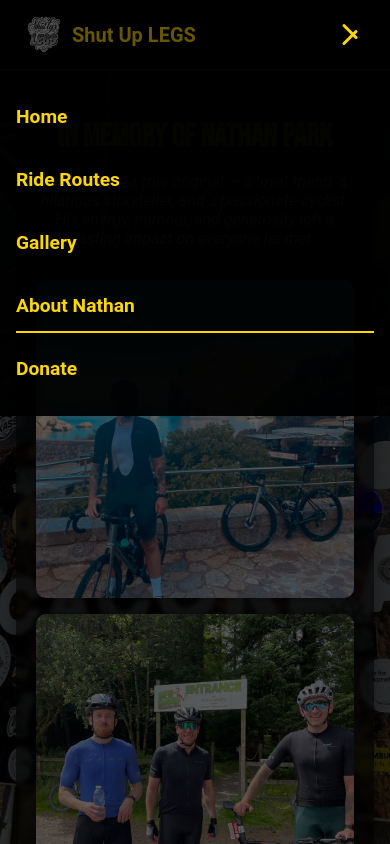
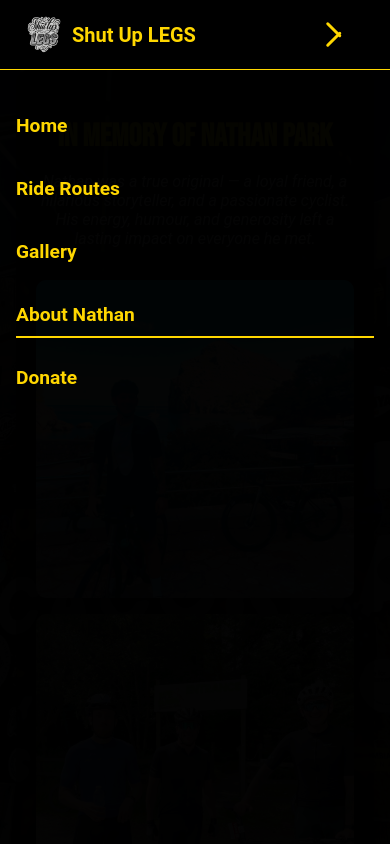
Before and after one commit to ahmedmatar88/shut-up-legs-site, a React (Vite) app: page /about in a window 390 px wide. Both pictures are taken after a click on the button "Toggle menu". Built offline with nearby package versions, Linux system fonts and the light colour scheme.

Commit message:
fix navbar

```diff
--- a/src/components/MobileNavbar.tsx
+++ b/src/components/MobileNavbar.tsx
@@ -1,5 +1,5 @@
 // src/components/MobileNavbar.tsx
-import React, { useState } from 'react';
+import React, { useState, useEffect } from 'react';
 import { Link, useLocation } from 'react-router-dom';
 import styles from '../styles/Navbar.module.css';
 
@@ -8,6 +8,13 @@
   const location = useLocation();
 
   const closeMenu = () => setMenuOpen(false);
+
+  useEffect(() => {
+    document.body.style.overflow = menuOpen ? 'hidden' : '';
+    return () => {
+      document.body.style.overflow = '';
+    };
+  }, [menuOpen]);
 
   const NavLink = ({ to, label }: { to: string; label: string }) => (
     <Link
@@ -20,13 +27,16 @@
   );
 
   return (
+    <>
       <header className={styles.navbar}>
+        <div className={styles.navLeft}>
           <Link to="/" className={styles.navLogo}>
             <img src="/shut-up-legs.png" alt="Shut Up LEGS Logo" />
             Shut Up LEGS
           </Link>
+        </div>
 
-      <nav className={styles.navLinks}>
+        <nav className={`${styles.navLinks} ${styles.desktopOnly}`}>
           <NavLink to="/" label="Home" />
           <NavLink to="/course" label="Ride Routes" />
           <NavLink to="/gallery" label="Gallery" />
@@ -41,6 +51,7 @@
           </a>
         </nav>
 
+        <div className={styles.navRight}>
           <button
             className={`${styles.menuToggle} ${menuOpen ? styles.open : ''}`}
             onClick={() => setMenuOpen(!menuOpen)}
@@ -50,8 +61,13 @@
             <span className={styles.bar}></span>
             <span className={styles.bar}></span>
           </button>
+        </div>
+      </header>
 
-      <nav className={`${styles.mobileMenu} ${menuOpen ? styles.open : ''}`}>
+      {menuOpen && (
+        <>
+          <div className={styles.backdrop} onClick={closeMenu} />
+          <nav className={`${styles.mobileMenu} ${styles.open}`}>
             <NavLink to="/" label="Home" />
             <NavLink to="/course" label="Ride Routes" />
             <NavLink to="/gallery" label="Gallery" />
@@ -65,9 +81,9 @@
               Donate
             </a>
           </nav>
-
-      {menuOpen && <div className={styles.backdrop} onClick={closeMenu} />}
-    </header>
+        </>
+      )}
+    </>
   );
 };
 
--- a/src/styles/Navbar.module.css
+++ b/src/styles/Navbar.module.css
@@ -1,20 +1,25 @@
 .navbar {
-  position: fixed; /* ✅ ensure it’s fixed */
+  position: fixed;
   top: 0;
   left: 0;
   right: 0;
-  height: 70px;
   z-index: 1100;
   background-color: black;
   border-bottom: 1px solid #FFD700;
   display: flex;
   justify-content: space-between;
   align-items: center;
-  padding: 0 1.5rem;
+  height: 70px;
   box-sizing: border-box;
+  padding-inline: 1.5rem;
+  overflow: visible;
 }
 
-/* Logo section */
+.navLeft {
+  display: flex;
+  align-items: center;
+}
+
 .navLogo {
   display: flex;
   align-items: center;
@@ -29,7 +34,7 @@
   height: 40px;
 }
 
-/* Desktop links */
+/* Desktop Nav Links */
 .navLinks {
   display: flex;
   gap: 1.5rem;
@@ -64,23 +69,26 @@
   color: #FFD700;
 }
 
-/* Mobile hamburger menu */
+/* Hamburger Toggle Button */
 .menuToggle {
   display: none;
   flex-direction: column;
   justify-content: center;
   align-items: center;
   gap: 6px;
-  width: 32px;
-  height: 32px;
+  width: 44px;
+  height: 44px;
+  padding: 8px;
   background: none;
   border: none;
   cursor: pointer;
-  z-index: 1100;
+  z-index: 2000;
+  overflow: visible;
+  transform: translateX(-6px); /* ✅ Pull left from screen edge */
 }
 
 .menuToggle .bar {
-  width: 100%;
+  width: 20px;               /* ✅ Shortened to avoid clipping when rotated */
   height: 3px;
   background: #FFD700;
   transition: all 0.3s ease;
@@ -88,28 +96,32 @@
 }
 
 .menuToggle.open .bar:nth-child(1) {
-  transform: translateY(6px) rotate(45deg);
+  transform: rotate(45deg) translateY(6px);
 }
+
 .menuToggle.open .bar:nth-child(2) {
   opacity: 0;
 }
+
 .menuToggle.open .bar:nth-child(3) {
-  transform: translateY(-6px) rotate(-45deg);
+  transform: rotate(-45deg) translateY(-6px);
 }
 
-/* Mobile dropdown menu */
+/* Mobile Menu */
 .mobileMenu {
+  position: fixed;
+  top: 70px;
+  left: 0;
+  width: 100vw;
+  height: calc(100vh - 70px);
+  overflow-y: auto;
+  background-color: rgba(0, 0, 0, 0.95);
+  padding: 2rem 1rem 1.5rem;
   display: none;
   flex-direction: column;
-  background-color: rgba(0, 0, 0, 0.95);
-  position: absolute;
-  top: 100%;
-  left: 0;
-  width: 100%;
-  padding: 1.5rem 1rem;
-  animation: slideDown 0.3s ease-in-out;
   z-index: 1050;
   gap: 1rem;
+  animation: slideDown 0.3s ease-in-out;
 }
 
 .mobileMenu.open {
@@ -117,10 +129,29 @@
 }
 
 .mobileMenu .navLink {
+  font-size: 1.2rem;
   padding: 0.75rem 0;
-  font-size: 1.2rem;
+  position: relative;
+  color: #FFD700;
 }
 
+.mobileMenu .navLink::after {
+  content: '';
+  position: absolute;
+  bottom: 0;
+  left: 0;
+  width: 0%;
+  height: 2px;
+  background-color: #FFD700;
+  transition: width 0.3s ease;
+}
+
+.mobileMenu .navLink:hover::after,
+.mobileMenu .navLink.active::after {
+  width: 100%;
+}
+
+/* Backdrop */
 .backdrop {
   position: fixed;
   inset: 0;
@@ -128,6 +159,32 @@
   z-index: 1000;
 }
 
+/* Mobile View Adjustments */
+@media (max-width: 768px) {
+  .navLinks {
+    display: none;
+  }
+
+  .menuToggle {
+    display: flex;
+  }
+
+  .navRight {
+    display: flex;
+    align-items: center;
+    overflow: visible;
+  }
+
+  .desktopOnly {
+    display: none !important;
+  }
+}
+
+.desktopOnly {
+  display: flex;
+}
+
+/* Slide Animation */
 @keyframes slideDown {
   from {
     opacity: 0;
@@ -138,14 +195,3 @@
     transform: translateY(0);
   }
 }
-
-/* Responsive tweaks */
-@media (max-width: 768px) {
-  .navLinks {
-    display: none;
-  }
-
-  .menuToggle {
-    display: flex;
-  }
-}
--- a/src/styles/global.css
+++ b/src/styles/global.css
@@ -8,7 +8,7 @@
   margin: 0;
   padding: 0;
   overflow-x: hidden;
-  overflow-y: scroll;       /* ✅ THIS LINE ENABLES NATURAL SCROLL */
+  overflow-y: auto;       /* ✅ THIS LINE ENABLES NATURAL SCROLL */
   max-width: 100vw;
   height: 100%;
   font-family: 'Roboto', sans-serif;
```
Lines whose indentation alone changed are shown as unchanged.
